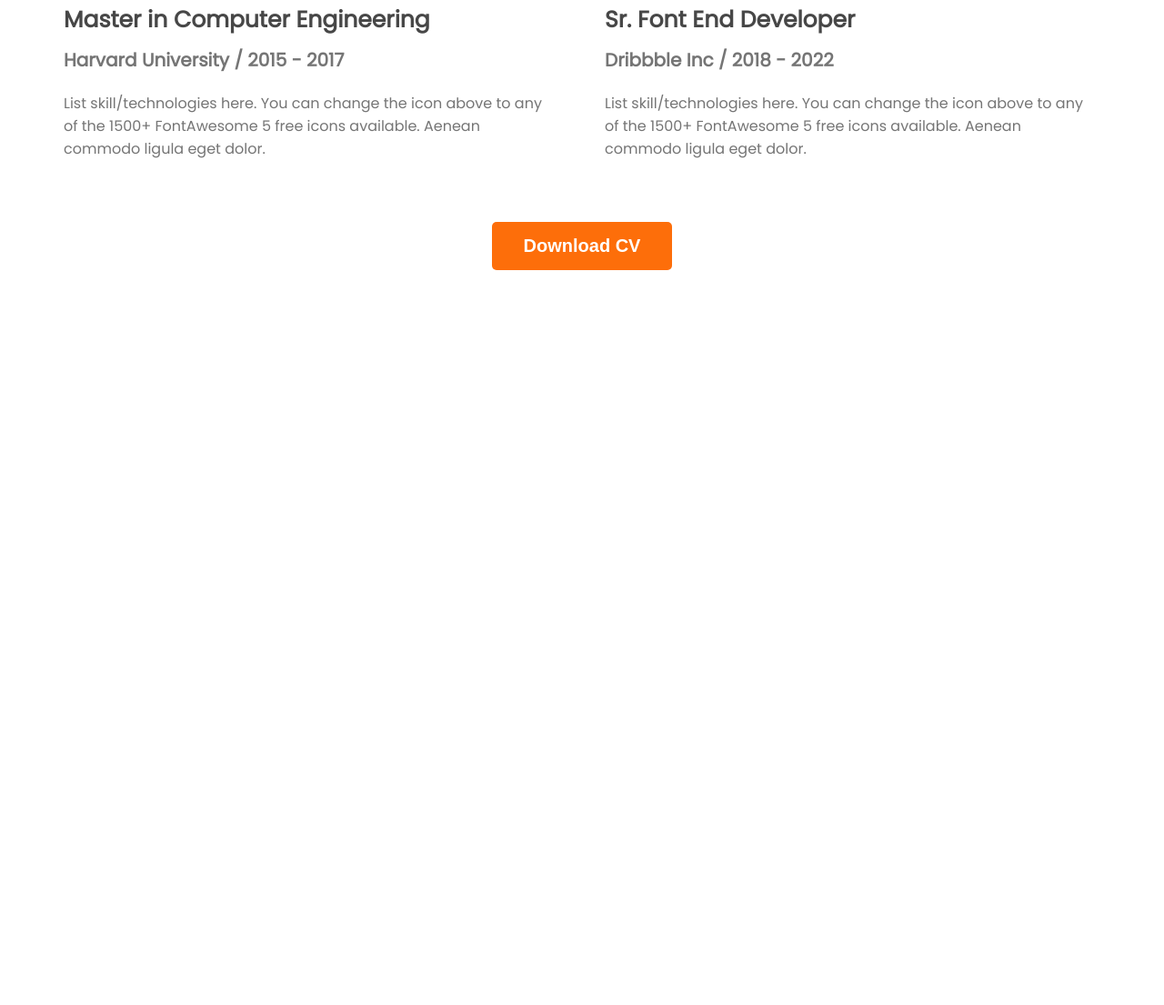
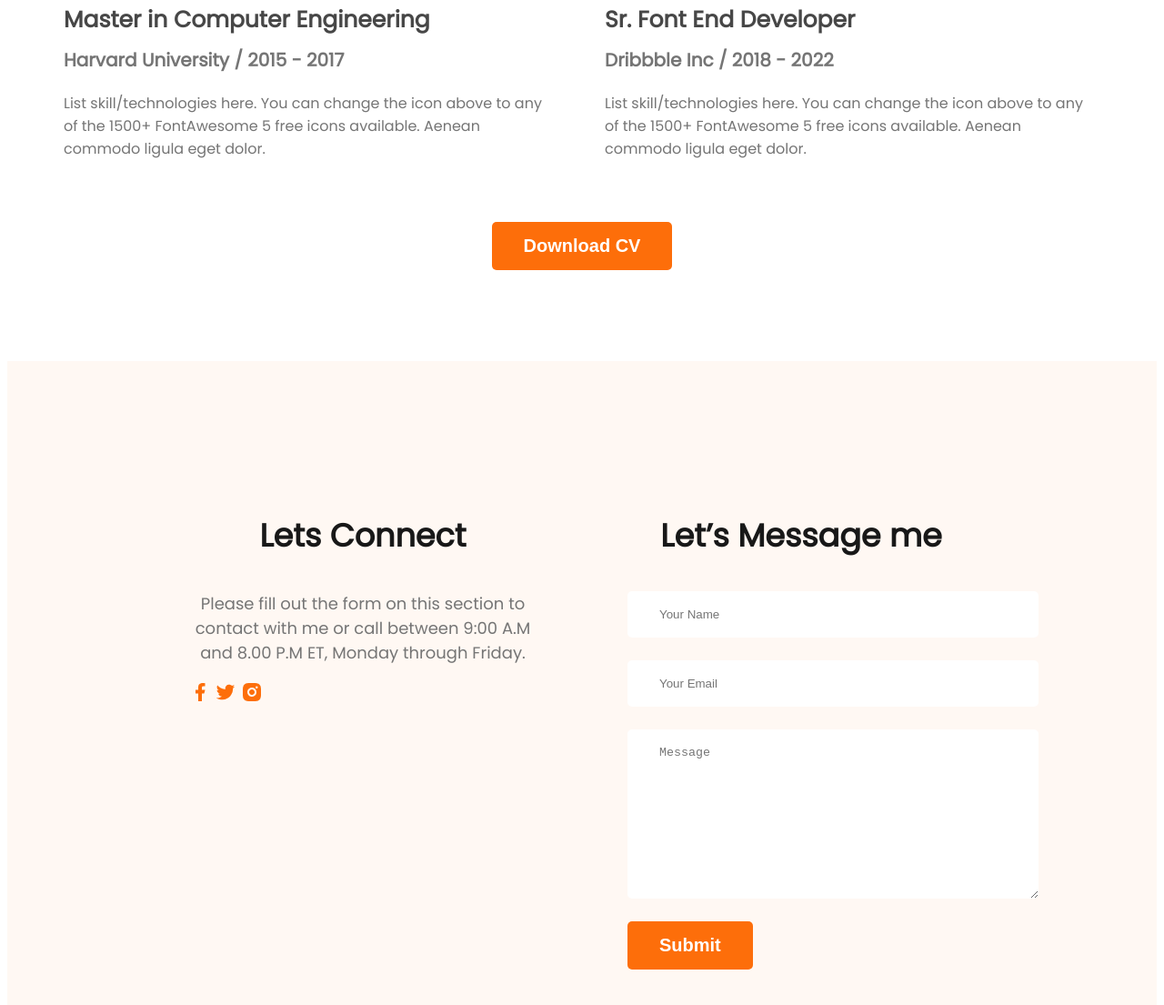
Before and after one commit to Fatema-Khanom/developer-portfolio, a plain HTML site: page index.html in a window 1280 px wide. Shown: the part 2968-4073 px from the top of the page at 91% size. Before the commit the page ends 3273 px from the top, so only its background shows below. Drawn offline with Linux system fonts and the light colour scheme.

Commit message:
finished footer section

```diff
--- a/index.html
+++ b/index.html
@@ -162,7 +162,31 @@
     </main>
 
     <footer>
+        <div class="footer-container">
+            <div class="footer-column">
+                <h3 class="section-title">Lets Connect</h3>
+                <p class="section-description">
+                    Please fill out the form on this section to contact with me or call between 9:00 A.M and 8.00 P.M ET, Monday through Friday.
+                </p>
+                <div class="social-link">
+                    <a href=""><img src="images/icons/facebook.png" alt=""></a>
+                    <a href=""><img src="images/icons/twitter.png" alt=""></a>
+                    <a href=""><img src="images/icons/insta.png" alt=""></a>
+                </div>
+            </div>
 
-    </footer>
+
+            <div class="footer-column">
+                <h3 class="section-title">Let’s Message me</h3>
+                <form class="contact" action="">
+                    <input type="text" placeholder="Your Name">
+                    <input type="email" name="" placeholder="Your Email" id="">
+                    <textarea name="" placeholder="Message" id="" cols="30" rows="10"></textarea>
+                    <input class="btn-primary" type="submit" value="Submit">
+                </form>
+
+            </div>
+        </footer>
+    </div>
 </body>
 </html>
--- a/style.css
+++ b/style.css
@@ -174,4 +174,32 @@ nav a{
     .download-cv{
         text-align: center;
         margin-top: 50px;
+        ;
     }
+    /* footer style */
+    .footer-container{
+        gap: 100px;
+        display: flex;
+        background: #FFF8F3;
+        padding: 130px 200px ;
+        margin-top: 100px;
+
+    }
+    .footer-column{
+        width: 50%;
+    }
+    .social-links a{
+        margin-right: 25px;
+    }
+
+    .contact input[type="text"], .contact input[type="email"],
+    textarea {
+        display: block;
+        margin-bottom: 25px;
+        padding: 18px 35px;
+        color: #757575;
+        border-radius: 5px;
+        background: #FFF;
+        border: 0;
+        width: 100%;
+    }
```
